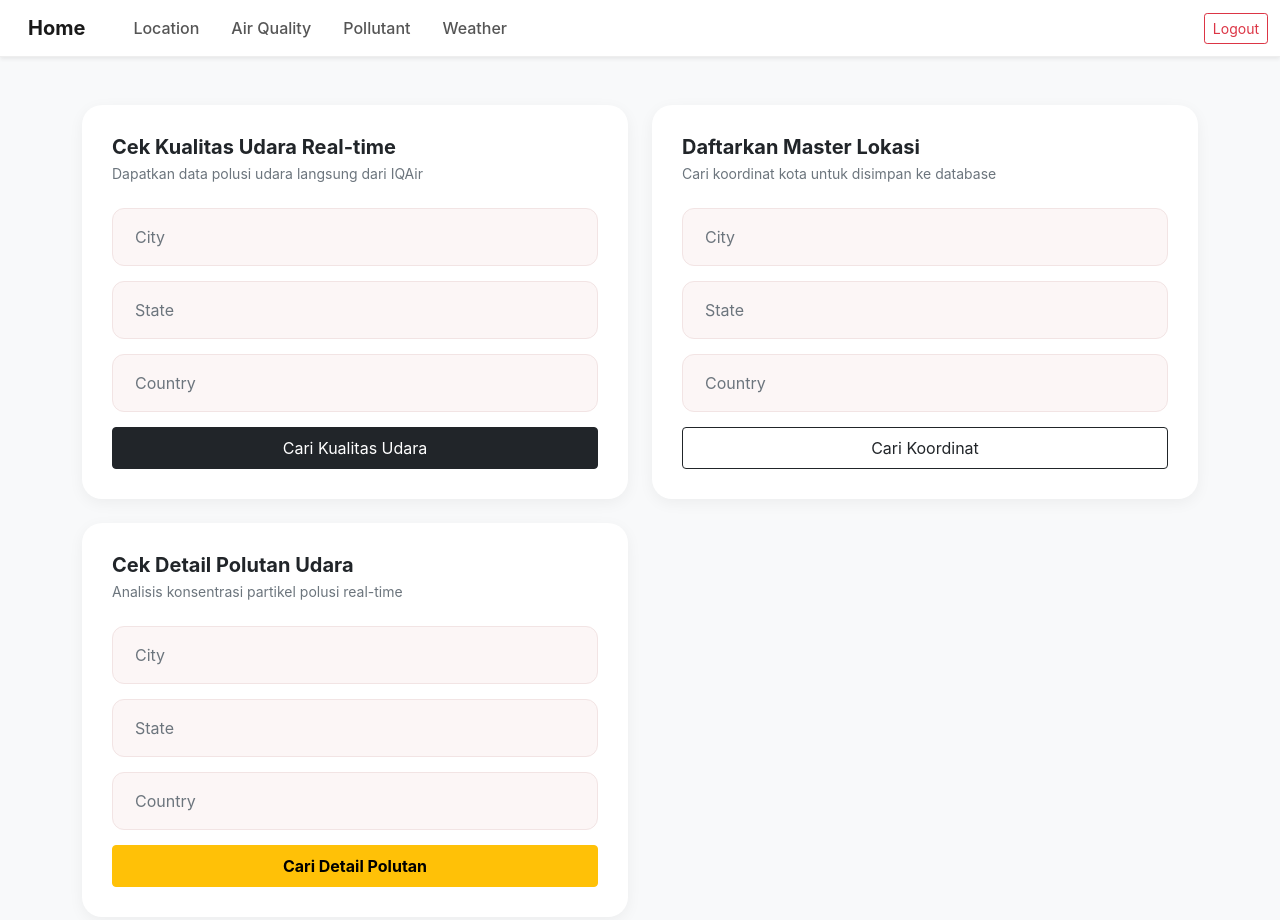
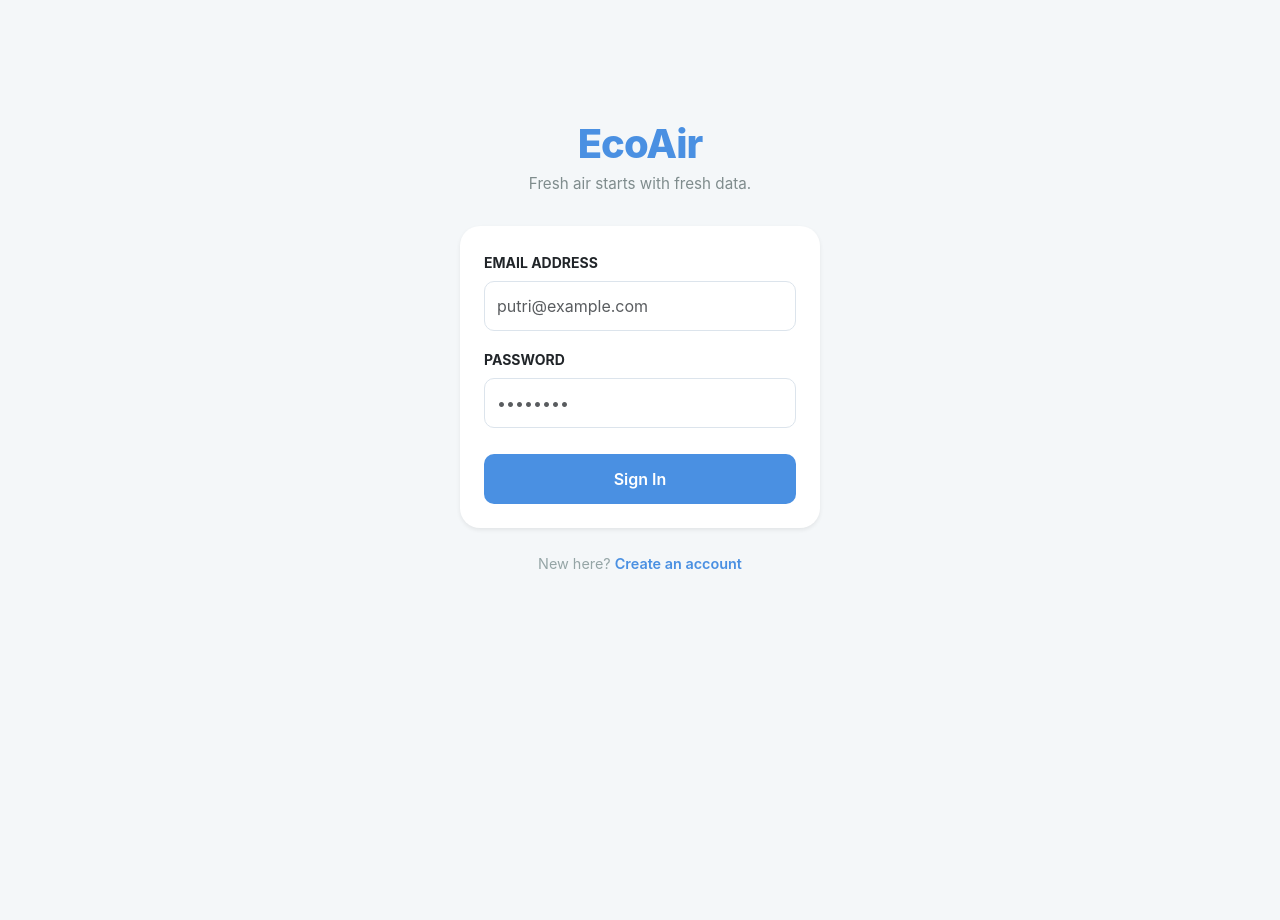
Before and after one commit to putricy61/project-uas-API-public, a website: page frontend/index.html in a window 1280 px wide. Shown: the top 920 px of the page. After the commit the page ends 800 px from the top, so only its background shows below. Drawn offline with nearby package versions, Linux system fonts and the light colour scheme.

Commit message:
Update index.html

```diff
--- a/frontend/index.html
+++ b/frontend/index.html
@@ -1,4 +1,108 @@
 <!DOCTYPE html>
+<html lang="en">
+<head>
+    <meta charset="UTF-8">
+    <meta name="viewport" content="width=device-width, initial-scale=1.0">
+    <title>Login - EcoAir</title>
+    <link href="https://cdn.jsdelivr.net/npm/bootstrap@5.3.0/dist/css/bootstrap.min.css" rel="stylesheet">
+    <style>
+        /* Palet Warna Soft Slate */
+        :root {
+            --primary-blue: #4A90E2;    /* Biru langit yang lebih lembut */
+            --dark-blue: #357ABD;       /* Untuk hover */
+            --bg-soft: #F4F7F9;         /* Abu-abu kebiruan yang sangat soft */
+            --text-dark: #2C3E50;       /* Warna teks arang */
+        }
+
+        body {
+            background-color: var(--bg-soft);
+            font-family: 'Inter', 'Segoe UI', sans-serif;
+            color: var(--text-dark);
+        }
+
+        .login-container { max-width: 400px; margin: 100px auto; padding: 20px; }
+
+        .login-title {
+            font-weight: 800;
+            font-size: 2.5rem;
+            color: var(--primary-blue);
+            text-align: center;
+            margin-bottom: 5px;
+            letter-spacing: -1px;
+        }
+
+        .login-subtitle {
+            text-align: center;
+            color: #7F8C8D;
+            margin-bottom: 30px;
+            font-size: 0.95rem;
+        }
+
+        .form-control {
+            border-radius: 10px;
+            padding: 12px;
+            border: 1px solid #DCE4EC;
+            background-color: white;
+        }
+
+        .form-control:focus {
+            border-color: var(--primary-blue);
+            box-shadow: 0 0 0 0.25rem rgba(74, 144, 226, 0.1);
+        }
+
+        .btn-login {
+            background-color: var(--primary-blue);
+            border: none;
+            border-radius: 10px;
+            padding: 13px;
+            font-weight: 600;
+            color: white;
+            width: 100%;
+            margin-top: 10px;
+            transition: all 0.3s ease;
+        }
+
+        .btn-login:hover {
+            background-color: var(--dark-blue);
+            transform: translateY(-1px);
+            box-shadow: 0 4px 12px rgba(74, 144, 226, 0.2);
+        }
+
+        .footer-text { text-align: center; margin-top: 25px; color: #95A5A6; font-size: 0.9rem; }
+        .footer-text a { color: var(--primary-blue); text-decoration: none; font-weight: 600; }
+        .footer-text a:hover { text-decoration: underline; }
+    </style>
+</head>
+<body>
+    <div class="login-container">
+        <h1 class="login-title">EcoAir</h1>
+        <p class="login-subtitle">Fresh air starts with fresh data.</p>
+
+        <div class="card border-0 shadow-sm p-4" style="border-radius: 20px;">
+            <form id="loginForm">
+                <div class="mb-3">
+                    <label class="form-label fw-bold small">EMAIL ADDRESS</label>
+                    <input type="email" id="email" class="form-control" placeholder="putri@example.com" required>
+                </div>
+
+                <div class="mb-3">
+                    <label class="form-label fw-bold small">PASSWORD</label>
+                    <input type="password" id="password" class="form-control" placeholder="••••••••" required>
+                </div>
+
+                <button type="submit" class="btn-login">Sign In</button>
+            </form>
+        </div>
+
+        <p class="footer-text">
+            New here? <a href="register.html">Create an account</a>
+        </p>
+    </div>
+    <script src="auth.js">
+
+    </script>
+</body>
+</html><!-- <!DOCTYPE html>
 <html lang="en">
 <head>
 <meta charset="UTF-8">
@@ -996,4 +1100,4 @@ function logout() {
 }
 </script>
 </body>
-</html>
+</html> -->
```
